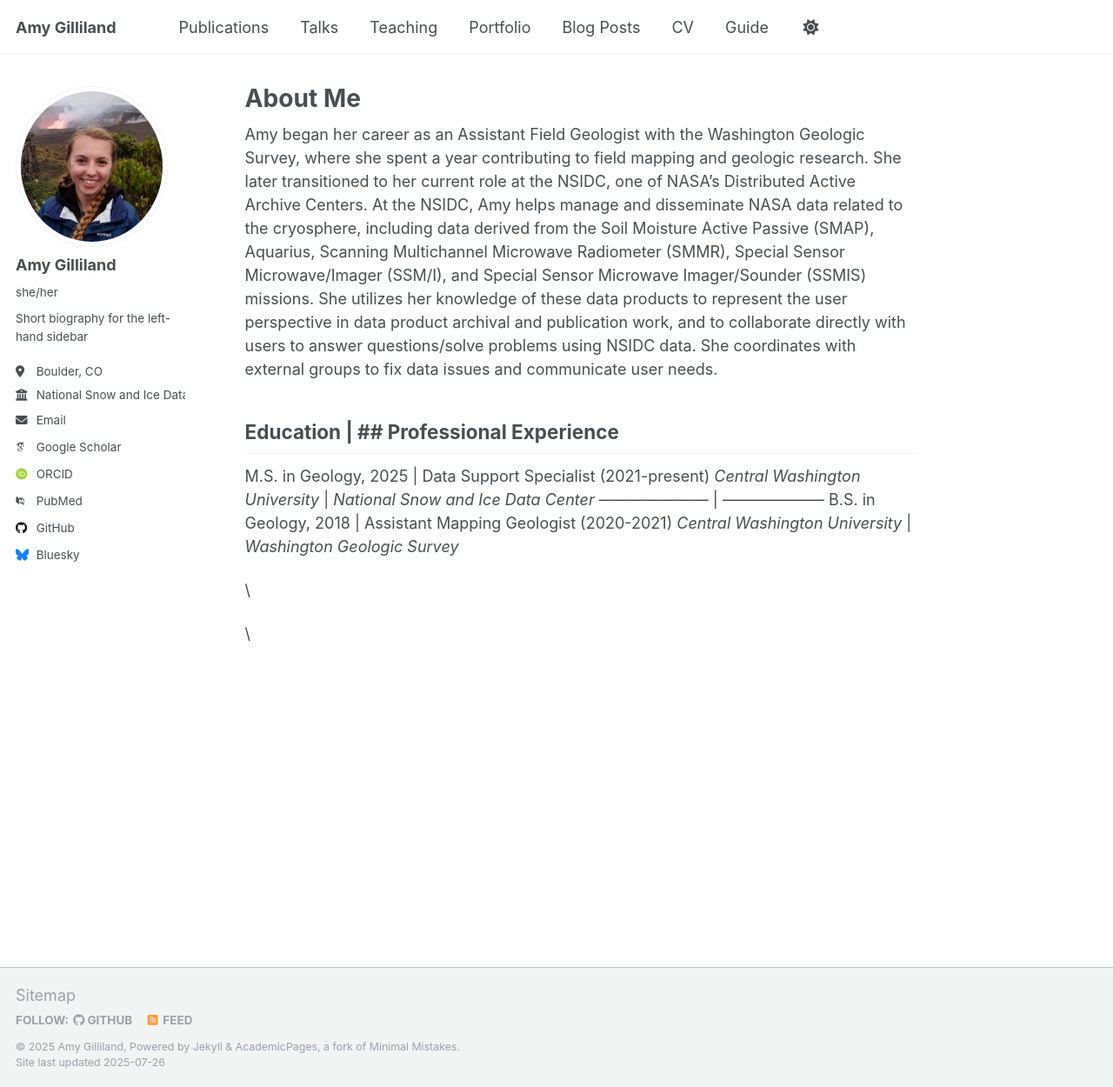
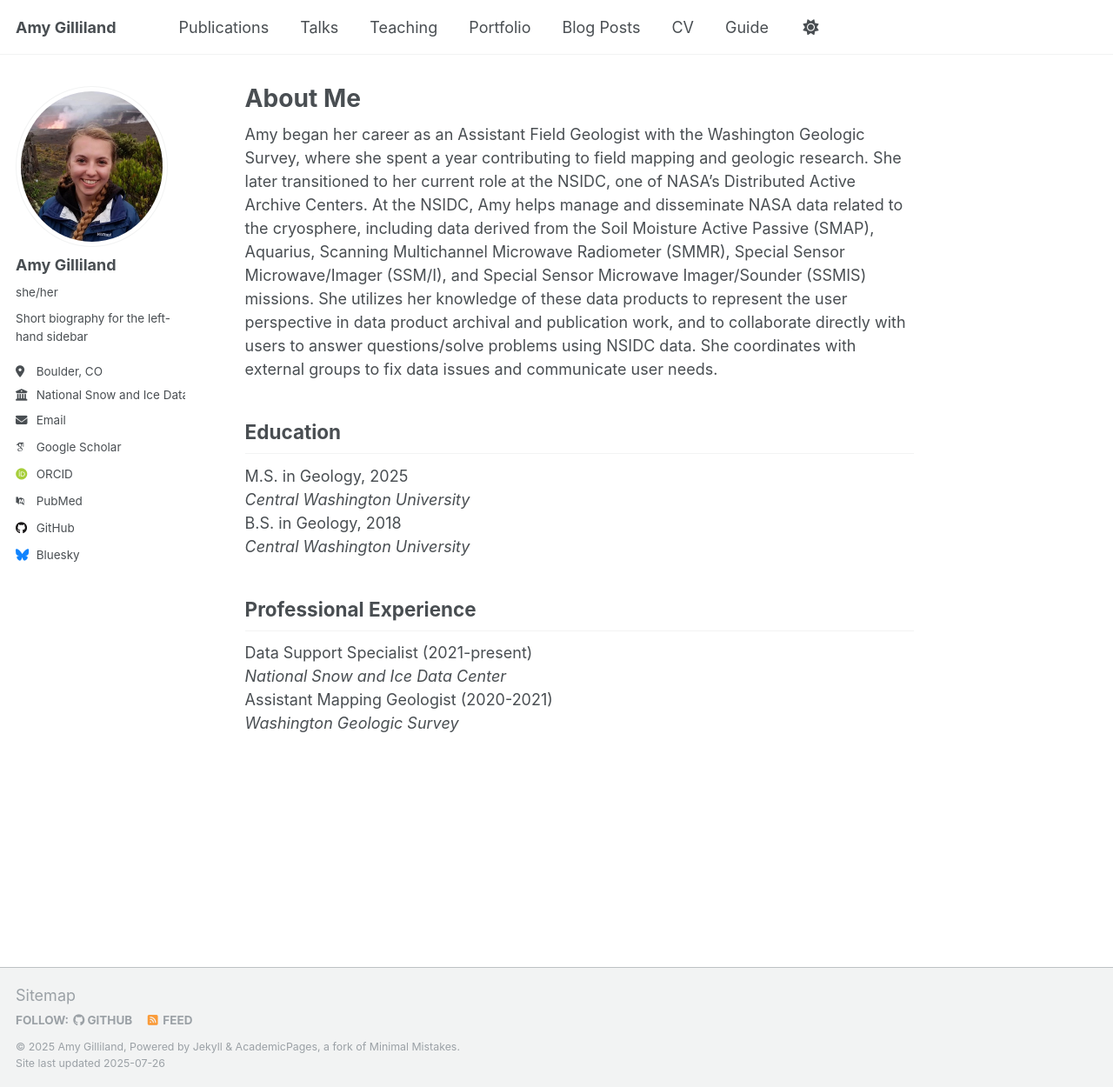
Before and after one commit to gillilanda/gillilanda.github.io, a Jekyll site: the page built from _pages/about.md, in a window 1280 px wide and 1250 px high. Shown: the whole window at 87% size. Built offline with Jekyll 4.4.1, drawn with Linux system fonts in a browser that asks for light colours; some web fonts are replaced; a script that is not in the unit is left out.

```diff
--- a/_pages/about.md
+++ b/_pages/about.md
@@ -8,16 +8,14 @@ redirect_from:
 ---
 Amy began her career as an Assistant Field Geologist with the Washington Geologic Survey, where she spent a year contributing to field mapping and geologic research. She later transitioned to her current role at the NSIDC, one of NASA's Distributed Active Archive Centers. At the NSIDC, Amy helps manage and disseminate NASA data related to the cryosphere, including data derived from the Soil Moisture Active Passive (SMAP), Aquarius, Scanning Multichannel Microwave Radiometer (SMMR), Special Sensor Microwave/Imager (SSM/I), and Special Sensor Microwave Imager/Sounder (SSMIS) missions. She utilizes her knowledge of these data products to represent the user perspective in data product archival and publication work, and to collaborate directly with users to answer questions/solve problems using NSIDC data. She coordinates with external groups to fix data issues and communicate user needs.
 
-## Education | ## Professional Experience
-M.S. in Geology, 2025 | Data Support Specialist (2021-present)
-*Central Washington University* | *National Snow and Ice Data Center*
---------------------- | --------------------
-B.S. in Geology, 2018 | Assistant Mapping Geologist (2020-2021)
-*Central Washington University* | *Washington Geologic Survey*
+## Education
+M.S. in Geology, 2025\
+*Central Washington University*\
+B.S. in Geology, 2018\
+*Central Washington University*
 
-
-
-\
-
-
-\
+## Professional Experience
+Data Support Specialist (2021-present)\
+*National Snow and Ice Data Center*\
+Assistant Mapping Geologist (2020-2021)\
+*Washington Geologic Survey*
```
